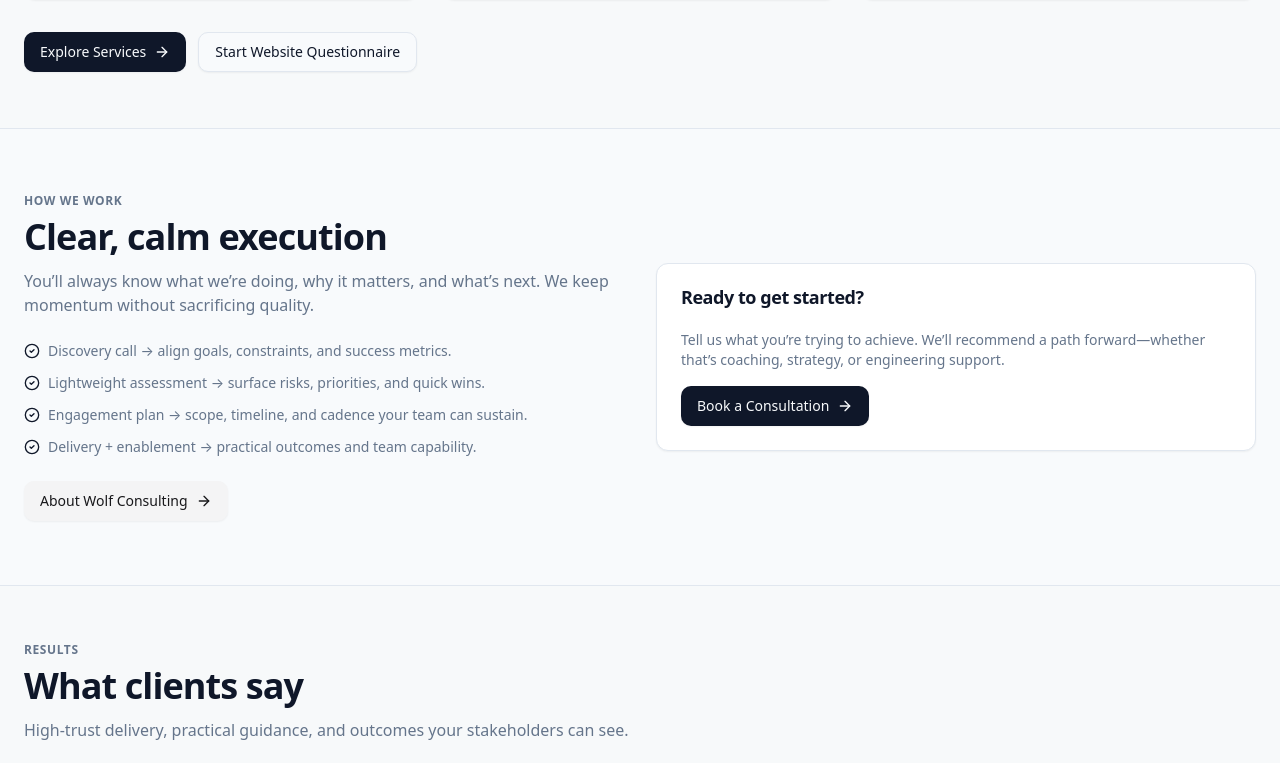
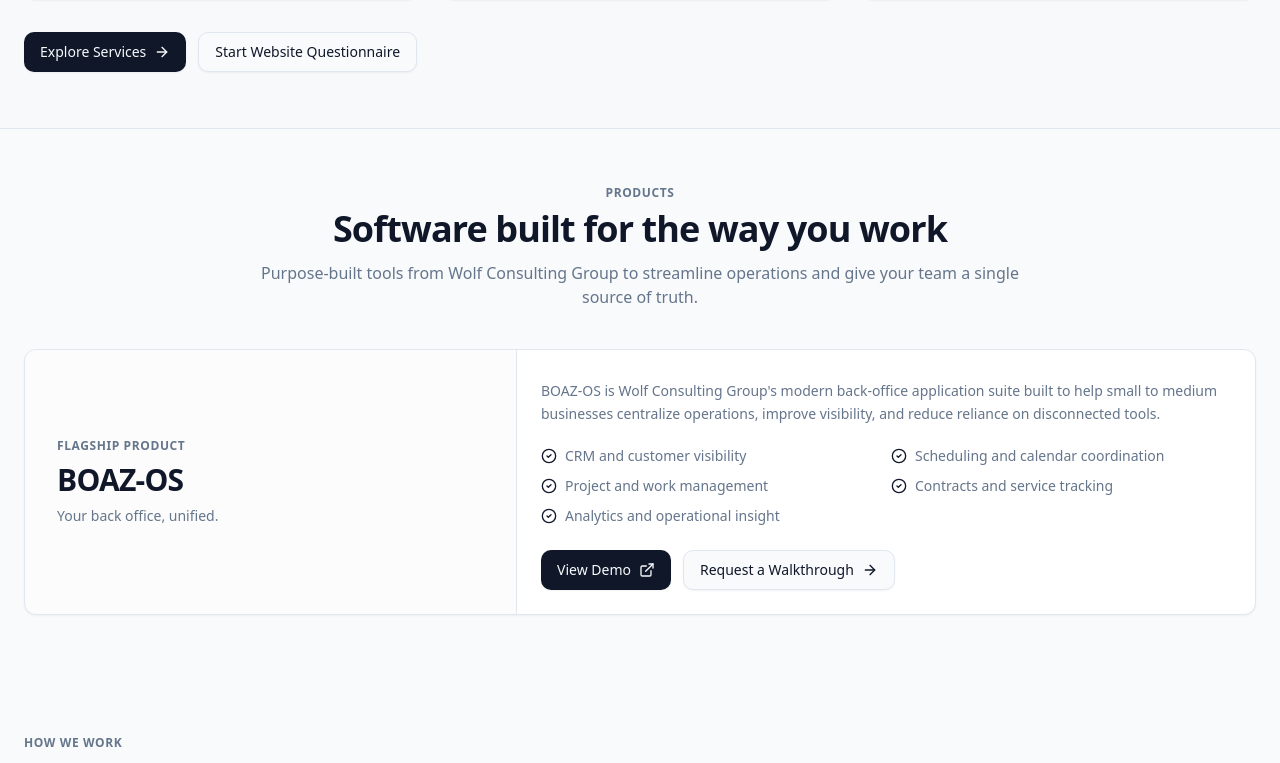
Before and after one commit to WolfCon2023/wolf-consulting-nc, a React (Vite) app: page / in a window 1280 px wide. Shown: the part 1342-2105 px from the top of the page. Built offline with nearby package versions, Linux system fonts and the light colour scheme; no server answers.

Commit message:
Added demo to website

```diff
--- a/src/components/layout/site-header.tsx
+++ b/src/components/layout/site-header.tsx
@@ -1,19 +1,48 @@
 import { AnimatePresence, motion, useReducedMotion } from "framer-motion";
 import { Menu, X } from "lucide-react";
-import { useMemo, useState } from "react";
-import { NavLink } from "react-router-dom";
+import { useCallback, useMemo, useState } from "react";
+import { NavLink, useLocation, useNavigate } from "react-router-dom";
 
 import { navLinks, site } from "@/config/site";
 import { ThemeToggle } from "@/components/theme/theme-toggle";
 import { Button } from "@/components/ui/button";
 import { cn } from "@/lib/utils";
 
+function scrollToHash(hash: string) {
+  const el = document.querySelector(hash);
+  if (el) {
+    el.scrollIntoView({ behavior: "smooth" });
+  }
+}
+
 export function Header() {
   const [open, setOpen] = useState(false);
   const [logoOk, setLogoOk] = useState(true);
   const reducedMotion = useReducedMotion();
+  const location = useLocation();
+  const navigate = useNavigate();
 
   const items = useMemo(() => navLinks, []);
+
+  const handleHashLink = useCallback(
+    (e: React.MouseEvent, href: string) => {
+      const [path, hash] = href.split("#");
+      if (!hash) return;
+
+      e.preventDefault();
+      setOpen(false);
+
+      if (location.pathname === (path || "/")) {
+        scrollToHash(`#${hash}`);
+      } else {
+        navigate(path || "/");
+        requestAnimationFrame(() => {
+          setTimeout(() => scrollToHash(`#${hash}`), 100);
+        });
+      }
+    },
+    [location.pathname, navigate],
+  );
 
   return (
     <header className="sticky top-0 z-50 border-b bg-background/80 backdrop-blur">
@@ -50,10 +79,13 @@
             <NavLink
               key={item.href}
               to={item.href}
+              onClick={(e) =>
+                item.href.includes("#") ? handleHashLink(e, item.href) : undefined
+              }
               className={({ isActive }) =>
                 cn(
                   "rounded-md px-2 py-1 text-sm text-muted-foreground transition-colors hover:text-foreground focus-visible:outline-none focus-visible:ring-4 focus-visible:ring-ring focus-visible:ring-offset-2 focus-visible:ring-offset-background",
-                  isActive && "text-foreground",
+                  isActive && !item.href.includes("#") && "text-foreground",
                 )
               }
             >
@@ -96,11 +128,17 @@
                 <NavLink
                   key={item.href}
                   to={item.href}
-                  onClick={() => setOpen(false)}
+                  onClick={(e) => {
+                    if (item.href.includes("#")) {
+                      handleHashLink(e, item.href);
+                    } else {
+                      setOpen(false);
+                    }
+                  }}
                   className={({ isActive }) =>
                     cn(
                       "rounded-md px-3 py-2 text-sm text-muted-foreground hover:bg-accent/10 hover:text-foreground focus-visible:outline-none focus-visible:ring-4 focus-visible:ring-ring focus-visible:ring-offset-2 focus-visible:ring-offset-background",
-                      isActive && "bg-accent/10 text-foreground",
+                      isActive && !item.href.includes("#") && "bg-accent/10 text-foreground",
                     )
                   }
                 >
--- /dev/null
+++ b/src/components/marketing/products.tsx
@@ -0,0 +1,70 @@
+import { ArrowRight, CheckCircle2, ExternalLink } from "lucide-react";
+import { NavLink } from "react-router-dom";
+
+import { Button } from "@/components/ui/button";
+import { Card, CardContent, CardHeader, CardTitle } from "@/components/ui/card";
+import { products } from "@/content/products";
+
+export function Products() {
+  return (
+    <div className="grid gap-8">
+      {products.map((product) => (
+        <Card key={product.slug} className="overflow-hidden">
+          <div className="grid md:grid-cols-5">
+            <div className="flex flex-col justify-center gap-2 border-b bg-muted/30 p-8 md:col-span-2 md:border-b-0 md:border-r">
+              <span className="text-xs font-semibold uppercase tracking-wider text-muted-foreground">
+                Flagship product
+              </span>
+              <h3 className="text-2xl font-semibold tracking-tight md:text-3xl">
+                {product.name}
+              </h3>
+              <p className="text-sm font-medium text-muted-foreground">
+                {product.tagline}
+              </p>
+            </div>
+
+            <CardHeader className="md:col-span-3">
+              <CardTitle className="sr-only">{product.name} details</CardTitle>
+              <CardContent className="p-0">
+                <p className="text-sm leading-relaxed text-muted-foreground">
+                  {product.description}
+                </p>
+
+                <ul className="mt-5 grid gap-2.5 sm:grid-cols-2">
+                  {product.highlights.map((item) => (
+                    <li
+                      key={item}
+                      className="flex items-start gap-2 text-sm text-muted-foreground"
+                    >
+                      <CheckCircle2 className="mt-0.5 h-4 w-4 shrink-0 text-foreground" />
+                      {item}
+                    </li>
+                  ))}
+                </ul>
+
+                <div className="mt-6 flex flex-col gap-3 sm:flex-row">
+                  <Button asChild>
+                    <a
+                      href={product.primaryCta.href}
+                      target="_blank"
+                      rel="noopener noreferrer"
+                    >
+                      {product.primaryCta.label} <ExternalLink />
+                    </a>
+                  </Button>
+                  {product.secondaryCta ? (
+                    <Button asChild variant="outline">
+                      <NavLink to={product.secondaryCta.href}>
+                        {product.secondaryCta.label} <ArrowRight />
+                      </NavLink>
+                    </Button>
+                  ) : null}
+                </div>
+              </CardContent>
+            </CardHeader>
+          </div>
+        </Card>
+      ))}
+    </div>
+  );
+}
--- a/src/components/marketing/section.tsx
+++ b/src/components/marketing/section.tsx
@@ -6,13 +6,16 @@
   children,
   className,
   tone = "default",
+  id,
 }: {
   children: ReactNode;
   className?: string;
   tone?: "default" | "muted" | "bordered";
+  id?: string;
 }) {
   return (
     <section
+      id={id}
       className={cn(
         tone === "muted" && "bg-muted/30",
         tone === "bordered" && "border-y",
--- a/src/config/site.ts
+++ b/src/config/site.ts
@@ -32,6 +32,7 @@
 export const navLinks = [
   { label: "Home", href: "/" },
   { label: "Services", href: "/services" },
+  { label: "Products", href: "/#products" },
   { label: "About", href: "/about" },
   { label: "Contact", href: "/contact" },
 ] as const;
--- /dev/null
+++ b/src/content/products.ts
@@ -0,0 +1,34 @@
+export type Product = {
+  name: string;
+  slug: string;
+  tagline: string;
+  description: string;
+  highlights: string[];
+  primaryCta: { label: string; href: string };
+  secondaryCta?: { label: string; href: string };
+};
+
+export const products: Product[] = [
+  {
+    name: "BOAZ-OS",
+    slug: "boaz-os",
+    tagline: "Your back office, unified.",
+    description:
+      "BOAZ-OS is Wolf Consulting Group's modern back-office application suite built to help small to medium businesses centralize operations, improve visibility, and reduce reliance on disconnected tools.",
+    highlights: [
+      "CRM and customer visibility",
+      "Scheduling and calendar coordination",
+      "Project and work management",
+      "Contracts and service tracking",
+      "Analytics and operational insight",
+    ],
+    primaryCta: {
+      label: "View Demo",
+      href: "https://boaz-web-demo-production.up.railway.app/demo",
+    },
+    secondaryCta: {
+      label: "Request a Walkthrough",
+      href: "/contact",
+    },
+  },
+];
--- a/src/pages/home.tsx
+++ b/src/pages/home.tsx
@@ -3,6 +3,7 @@
 
 import { Seo } from "@/components/seo/seo";
 import { Faq } from "@/components/marketing/faq";
+import { Products } from "@/components/marketing/products";
 import { Section, SectionHeader } from "@/components/marketing/section";
 import { Testimonials } from "@/components/marketing/testimonials";
 import { TrustBadges } from "@/components/marketing/trust-badges";
@@ -158,6 +159,20 @@
         </div>
       </Section>
 
+      <Section id="products">
+        <div className="container py-14">
+          <SectionHeader
+            eyebrow="Products"
+            title="Software built for the way you work"
+            description="Purpose-built tools from Wolf Consulting Group to streamline operations and give your team a single source of truth."
+            align="center"
+          />
+          <div className="mt-10">
+            <Products />
+          </div>
+        </div>
+      </Section>
+
       <Section>
         <div className="container py-16">
           <div className="grid items-center gap-8 md:grid-cols-2">
```
Also changed, not shown: _remote_logo.webp (added).
